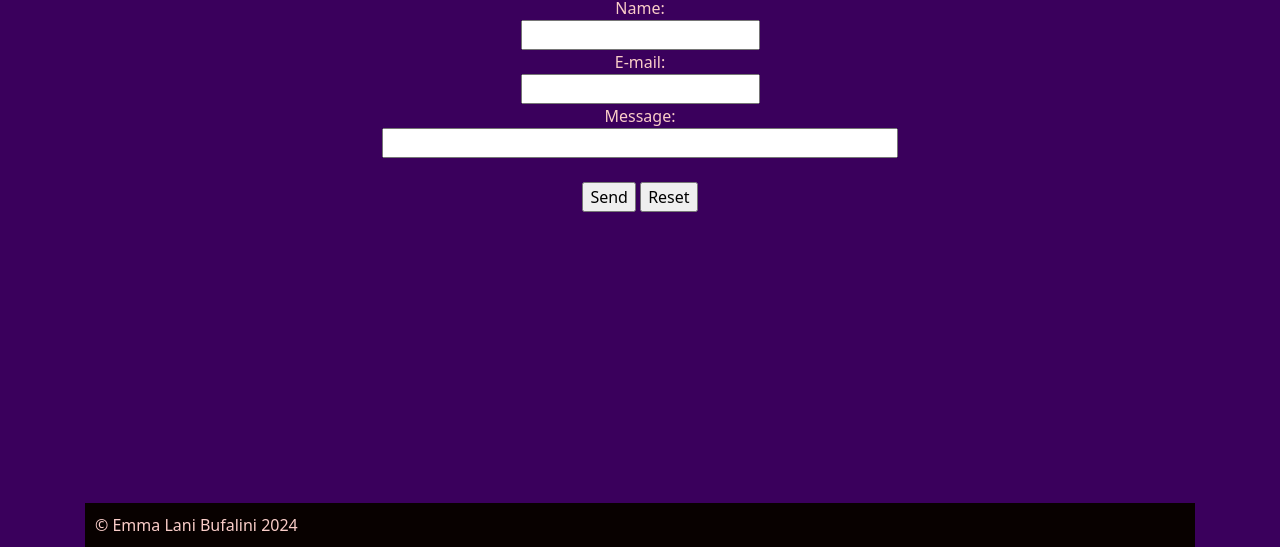
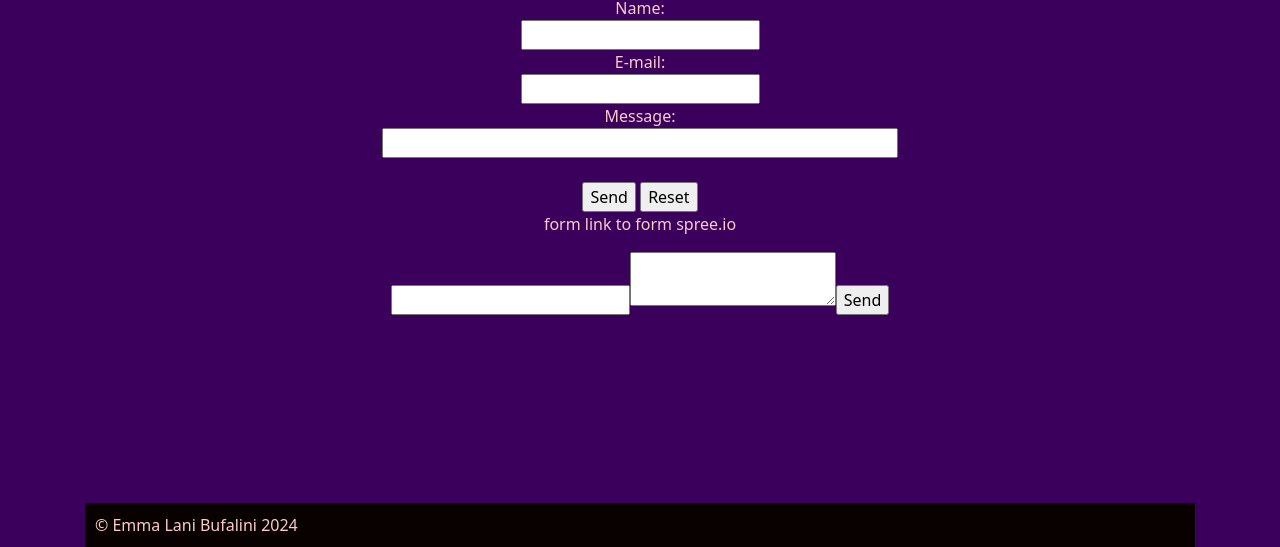
Before and after one commit to Emmalani3/homepage, a plain HTML site: page contact.html in a window 1280 px wide. Shown: the part 303-850 px from the top of the page. Drawn offline with nearby package versions, Linux system fonts and the light colour scheme.

Commit message:
Update contact.html

```diff
--- a/contact.html
+++ b/contact.html
@@ -65,6 +65,8 @@
         <input type="submit" value="Send">
         <input type="reset" value="Reset">
         </form>
+        <p>form link to form spree.io</p>
+        <form action="http://formspree.io/you@email.com"><input type="email" name="_replyto"><textarea   name="body"></textarea><input type="submit" value="Send"></form>
     </center>
     </main>
     </body>
```
